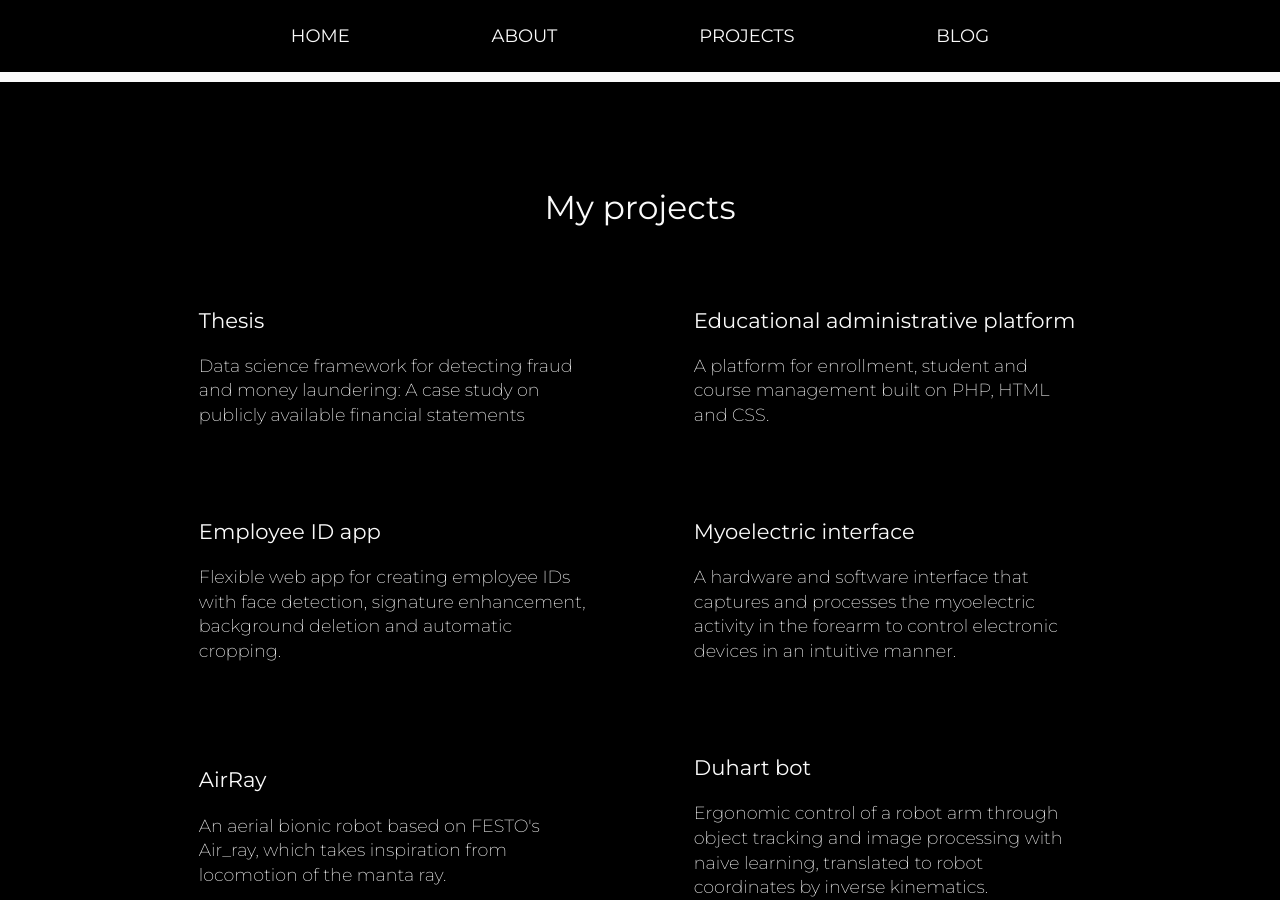
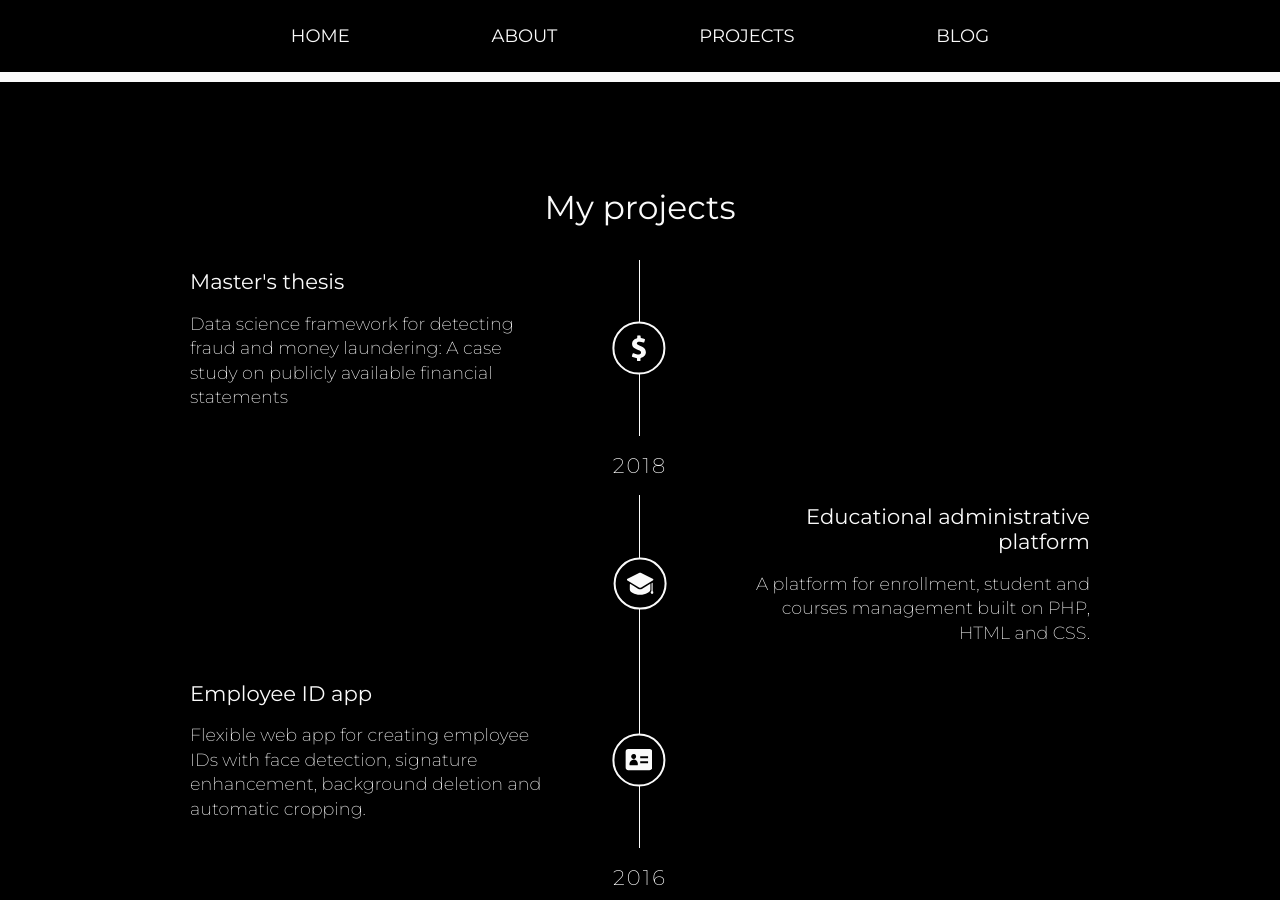
Before and after one commit to mrduhart/mrduhart.github.i, a Jekyll site: the page index.html, which Jekyll copies as it is, in a window 1280 px wide and 900 px high, scrolled down 2096 px. Built offline with Jekyll 4.4.1, drawn with Linux system fonts in a browser that asks for light colours; nearby versions of some CDN libraries; some of the changed text lies outside the part shown.

Commit message:
Manual merge of release-1.2.
- Had to checkout individual files to prevent pushing _designs/

```diff
--- a/assets/css/main.css
+++ b/assets/css/main.css
@@ -127,6 +127,10 @@ h2 {
   font-weight: 400;
 }
 
+h3 {
+  font-weight: 400;
+}
+
 p {
   margin: 1em auto;
   font-weight: 400;
@@ -147,6 +151,11 @@ p {
 }
 
 .content h2 {
+  font-size: 1.2em;
+  text-align: center;
+}
+
+.content h3 {
   font-size: 1.2em;
   text-align: center;
 }
@@ -219,10 +228,64 @@ p.intro {
   align-items: center;
 }
 
-.gallery .project {
+.gallery .project-wrapper {
   flex: 0 0 100%;
-  padding: 0.5em 0;
+}
+
+.gallery .timeline-year, .gallery .timeline-wrapper {
+  width: 90%;
+}
+
+.gallery .timeline-year {
   font-size: 0.8em;
+  text-align: right;
+}
+
+.gallery .timeline-year h2 {
+  display: inline-block;
+  margin: 0.8em 0;
+  font-weight: 200;
+  letter-spacing: 0.1em;
+  transform: translate3d(50%, 0, 0);
+}
+
+.gallery .timeline-wrapper {
+  position: relative;
+  padding: 0.5em 0em;
+  padding-right: 3em;
+  font-size: 0.8em;
+  border-right: 1px solid;
+}
+
+.dark .gallery .timeline-wrapper {
+  border-color: #fafafa;
+}
+
+.gallery .project-icon {
+  position: absolute;
+  top: 50%;
+  right: 0;
+  width: 1.5em;
+  height: 1.5em;
+  font-size: 2em;
+  border: 2px solid;
+  border-radius: 50%;
+  transform: translate3d(50%, -50%, 0);
+}
+
+.gallery .project-icon img {
+  display: block;
+  position: relative;
+  margin: auto;
+  width: 55%;
+  height: 55%;
+  top: 50%;
+  transform: translate3d(0, -50%, 0);
+}
+
+.dark .gallery .project-icon {
+  background-color: #000000;
+  border-color: #fafafa;
 }
 
 .gallery .project * {
@@ -232,6 +295,14 @@ p.intro {
 #page-footer {
   min-height: initial;
   font-size: 0.7em;
+}
+
+p.copyright  {
+  margin-bottom: 0;
+}
+
+.dark .copyright a {
+  font-weight: 400;
 }
 
 .contact {
@@ -288,10 +359,12 @@ p.intro {
     padding: 1em;
   }
 
-  .gallery .project {
-    flex: 0 0 45%;
-    margin: 1em 0;
-    padding: 0.5em;
+  .gallery .timeline-wrapper {
+    padding-right: 5em;
+  }
+
+  .gallery .timeline-year, .gallery .timeline-wrapper {
+    width: 92%;
   }
 }
 
@@ -309,6 +382,54 @@ p.intro {
     margin-bottom: 0.2em;
   }
 
+  .gallery .timeline-year {
+    width: 100%;
+    text-align: center;
+  }
+
+  .gallery .timeline-year h2 {
+    display: block;
+    transform: none;
+  }
+
+  .gallery .project-wrapper {
+    flex: 0 0 100%;
+  }
+
+  .gallery .timeline-wrapper {
+    width: 50%;
+    padding: 0.5em 5em;
+  }
+
+  .gallery .project-wrapper:nth-of-type(odd) .timeline-wrapper {
+    margin-right: auto;
+    padding-left: 0;
+    border-left: none;
+    border-right: 1px solid;
+  }
+
+  .gallery .project-wrapper:nth-of-type(even) .timeline-wrapper {
+    width: calc(50% + 1px);
+    margin-left: auto;
+    padding-right: 0;
+    border-left: 1px solid;
+    border-right: none;
+  }
+
+  .gallery .project-wrapper:nth-of-type(even) .project * {
+    text-align: right;
+  }
+
+  .gallery .project-wrapper:nth-of-type(odd) .project-icon {
+    right: 0;
+    transform: translate3d(50%, -50%, 0);
+  }
+
+  .gallery .project-wrapper:nth-of-type(even) .project-icon {
+    left: 0;
+    transform: translate3d(-50%, -50%, 0);
+  }
+
   .span-hide {
     display: initial;
   }
--- a/index.html
+++ b/index.html
@@ -8,6 +8,7 @@
   <title>Mr. Duhart</title>
 
   <link rel="icon" type="image/png" href="assets/imgs/favicon-1024.png">
+  <link rel="stylesheet" type="text/css" href="assets/css/flaticon/flaticon.css">
   <link rel="stylesheet" href="assets/css/main.css">
   <link rel="stylesheet" href="https://fonts.googleapis.com/css?family=Montserrat:200,400">
   <link rel="stylesheet" href="https://use.fontawesome.com/releases/v5.2.0/css/all.css" integrity="sha384-hWVjflwFxL6sNzntih27bfxkr27PmbbK/iSvJ+a4+0owXq79v+lsFkW54bOGbiDQ" crossorigin="anonymous">
@@ -138,40 +139,91 @@
 
           <div class="gallery">
 
+            <section class="project-wrapper">
+              <div class="timeline-wrapper">
+                <span class="project-icon"><img src="assets/icons/money.svg" alt="money icon"></span>
                 <article class="project">
-              <header><h2>Thesis</h2></header>
+                  <header><h3>Master's thesis</h3></header>
                   <p>Data science framework for detecting fraud and money laundering: A case study on publicly available financial statements</p>
                 </article>
+              </div>
+            </section>
 
+            <div class="timeline-year">
+              <h2>2018</h2>
+            </div>
+
+            <section class="project-wrapper">
+              <div class="timeline-wrapper">
+                <span class="project-icon"><img src="assets/icons/college.svg" alt="college icon"></span>
                 <article class="project">
-              <header><h2>Educational administrative platform</h2></header>
-              <p>A platform for enrollment, student and course management built on PHP, HTML and CSS.</p>
+                  <header><h3>Educational administrative platform</h3></header>
+                  <p>A platform for enrollment, student and courses management built on PHP, HTML and CSS.</p>
                 </article>
+              </div>
+            </section>
 
+            <section class="project-wrapper">
+              <div class="timeline-wrapper">
+                <span class="project-icon"><img src="assets/icons/id.svg" alt="id icon"></span>
                 <article class="project">
-              <header><h2>Employee ID app</h2></header>
+                  <header><h3>Employee ID app</h3></header>
                   <p>Flexible web app for creating employee IDs with face detection, signature enhancement, background deletion and automatic cropping.</p>
                 </article>
+              </div>
+            </section>
 
+            <div class="timeline-year">
+              <h2>2016</h2>
+            </div>
+
+            <section class="project-wrapper">
+              <div class="timeline-wrapper">
+                <span class="project-icon"><img src="assets/icons/signal.svg" alt="signal icon"></span>
                 <article class="project">
-              <header><h2>Myoelectric interface</h2></header>
+                  <header><h3>Myoelectric interface</h3></header>
                   <p>A hardware and software interface that captures and processes the myoelectric activity in the forearm to control electronic devices in an intuitive manner.</p>
                 </article>
+              </div>
+            </section>
 
+            <section class="project-wrapper">
+              <div class="timeline-wrapper">
+                <span class="project-icon"><img src="assets/icons/ray.svg" alt="ray icon"></span>
                 <article class="project">
-              <header><h2>AirRay</h2></header>
+                  <header><h3>AirRay</h3></header>
                   <p>An aerial bionic robot based on FESTO's Air_ray, which takes inspiration from locomotion of the manta ray.</p>
                 </article>
+              </div>
+            </section>
 
+            <div class="timeline-year">
+              <h2>2015</h2>
+            </div>
+
+            <section class="project-wrapper">
+              <div class="timeline-wrapper">
+                <span class="project-icon"><img src="assets/icons/control.svg" alt="control icon"></span>
                 <article class="project">
-              <header><h2>Duhart bot</h2></header>
+                  <header><h3>Duhart bot</h3></header>
                   <p>Ergonomic control of a robot arm through object tracking and image processing with naive learning, translated to robot coordinates by inverse kinematics.</p>
                 </article>
+              </div>
+            </section>
 
+            <section class="project-wrapper">
+              <div class="timeline-wrapper">
+                <span class="project-icon"><img src="assets/icons/robot-arm.svg" alt="robot-arm icon"></span>
                 <article class="project">
-              <header><h2>Robot arm study</h2></header>
-              <p>A comprehensive study of the properties of a two DOF robotic arm, which included its design, simulation and control; with more than 7000 views on SlideShare.</p>
+                  <header><h3>Robot arm study</h3></header>
+                  <p>A comprehensive study of the properties of a two DOF robotic arm, which included its design, simulation and control; with more than 6000 views on SlideShare.</p>
                 </article>
+              </div>
+            </section>
+
+            <div class="timeline-year">
+              <h2>2014</h2>
+            </div>
 
           </div>
         </article>
@@ -194,6 +246,17 @@
           <a class="social-item" target="_blank" href="https://stackoverflow.com/u/4281529"><i class="fab fa-stack-overflow"></i></a>
         </div>
       </div>
+
+      <p class="copyright">
+        "My projects" icons by <a href="http://www.flaticon.com">flaticon.com</a> under <a href="http://creativecommons.org/licenses/by/3.0/">CC</a>:
+
+        <a data-file="001-life" href="https://www.flaticon.com/authors/dmitri13">dmitri13</a>,
+        <a data-file="002-dollar-symbol" href="https://www.flaticon.com/authors/gregor-cresnar">Gregor Cresnar</a>,
+        <a data-file="006-robotic-arm" href="http://www.freepik.com">Freepik</a>,
+        <a data-file="007-gamepad" href="https://www.flaticon.com/authors/kiranshastry">Kiranshastry</a>,
+        <a data-file="005-industrial-robot" href="https://www.flaticon.com/authors/pixel-perfect">Pixel perfect</a>
+
+      </p>
 
       <p class="copyright">Copyright &copy; 2018 Bronson Duhart. All rights reserved.</p>
     </footer>
```
Also changed, not shown: assets/icons/college.svg (added), assets/icons/control.svg (added), assets/icons/id.svg (added), assets/icons/money.svg (added), assets/icons/ray.svg (added), assets/icons/robot-arm.svg (added), assets/icons/robot.svg (added), assets/icons/signal.svg (added). Lines whose indentation alone changed are shown as unchanged.
